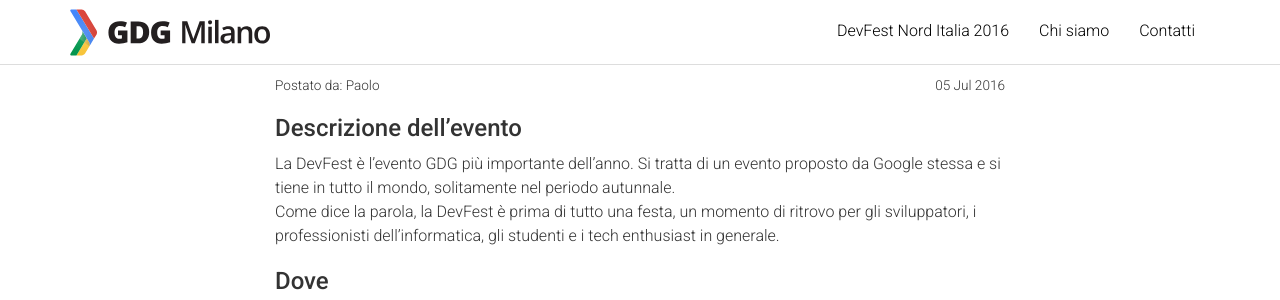
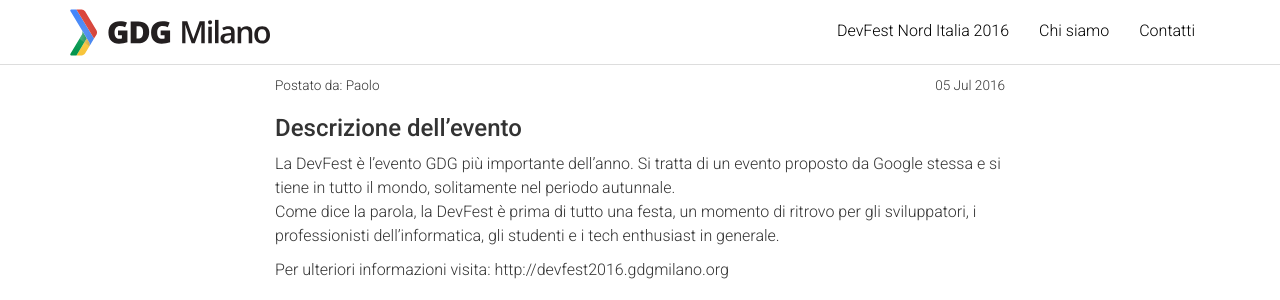
Before and after one commit to GdgMilano/gdgmilano.github.io, a Jekyll site: the page built from _posts/2016-11-12-devfest-nord-italia.md, in a window 1280 px wide and 900 px high, scrolled down 422 px, cut to the strip 0-300 px from the top of the window. Built offline with Jekyll 4.4.1, drawn with Linux system fonts in a browser that asks for light colours.

Commit message:
Update 2016-11-12-devfest-nord-italia.md

```diff
--- a/_posts/2016-11-12-devfest-nord-italia.md
+++ b/_posts/2016-11-12-devfest-nord-italia.md
@@ -19,6 +19,8 @@
 <br>
 Come dice la parola, la DevFest è prima di tutto una festa, un momento di ritrovo per gli sviluppatori, i professionisti dell’informatica, gli studenti e i tech enthusiast in generale.
 
+Per ulteriori informazioni visita: http://devfest2016.gdgmilano.org
+
 ### Dove
 
 <div style="width:100%; text-align:left;">
```
